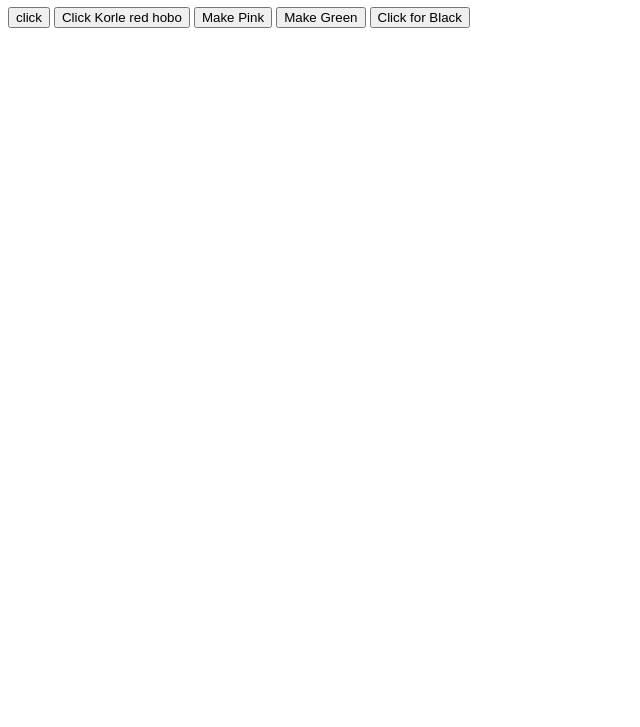
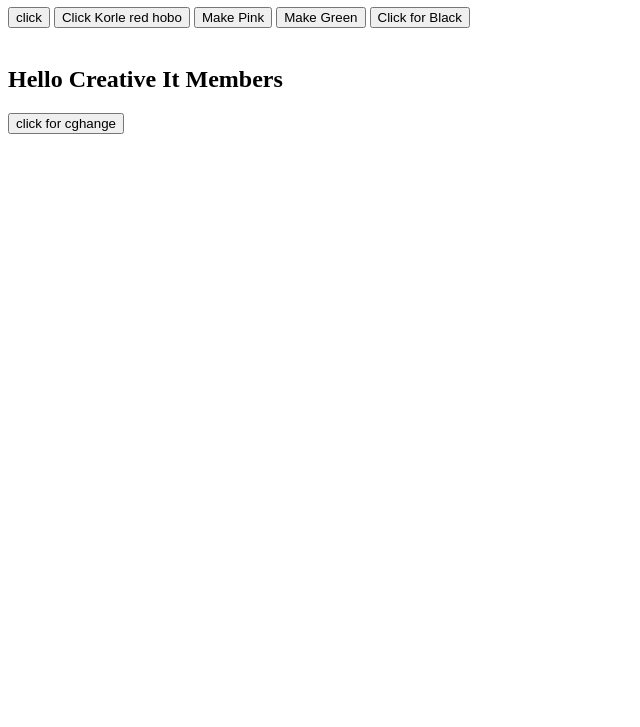
Before and after one commit to RemonAhmedMia/Javascript-Dom-Events, a plain HTML site: page index.html in a window 1280 px wide. Shown: the part 73-800 px from the top of the page, without its empty margins (0-640 px from the left). Drawn offline with Linux system fonts and the light colour scheme.

Commit message:
final-one.event-01

```diff
--- a/index.html
+++ b/index.html
@@ -11,8 +11,12 @@
     <button onclick="makeRed()">Click Korle red hobo</button>
     <button id="make-pink">Make Pink</button>
     <button id="green">Make Green</button>
-    <button id="black">Click for Black</button>
+    <button id="black">Click for Black</button> <br> <br>
+
+    <h2 id="change-heading">Hello Creative It Members</h2>
+    <button onclick="handleChangeText()">click for cghange</button>
 
     <script src="js/events.js"></script>
+    <script src="js/final-event.js"></script>
 </body>
 </html>
--- /dev/null
+++ b/js/final-event.js
@@ -0,0 +1,6 @@
+function handleChangeText (){
+    const changeText = document.getElementById("change-heading");
+    changeText.innerText = 'Hello Programming Hero Piopol';
+    changeText.style.color = 'red';
+    changeText.style.fontSize = '50px'
+}
```
